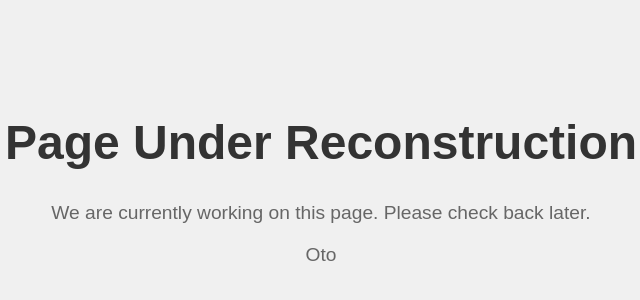
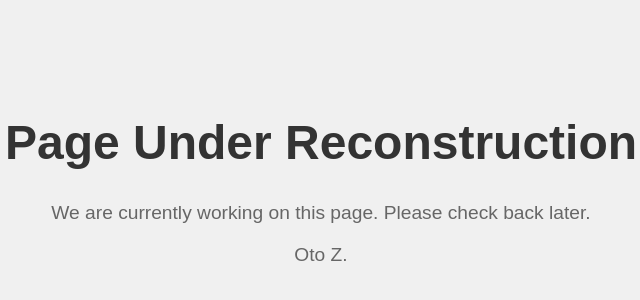
Before and after one commit to otozah/mySite, a plain HTML site: page index.html in a window 1280 px wide. Shown: the part 216-516 px from the top of the page, 319-959 px from the left. Drawn offline with Linux system fonts and the light colour scheme.

Commit message:
Update index.html

```diff
--- a/index.html
+++ b/index.html
@@ -30,7 +30,7 @@
     <div class="container">
         <h1>Page Under Reconstruction</h1>
         <p>We are currently working on this page. Please check back later.</p>
-		<p>Oto</p>
+		<p>Oto Z.</p>
     </div>
 </body>
 </html>
```
